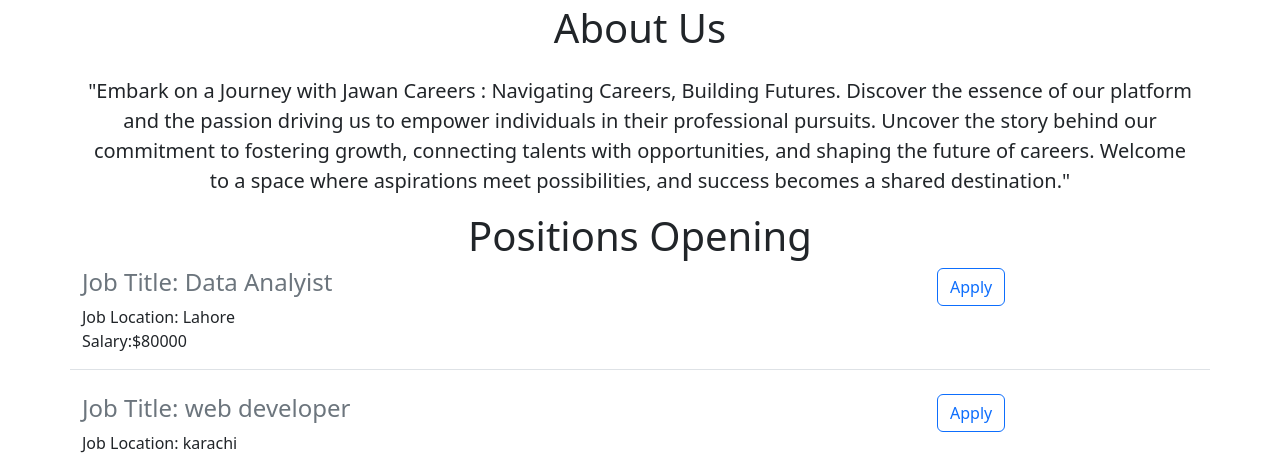
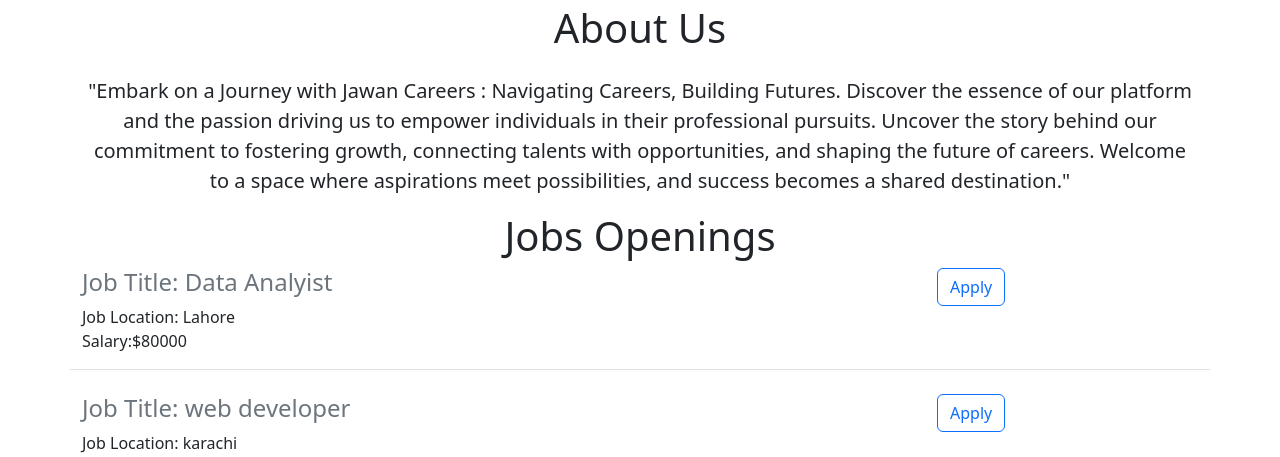
Before and after one commit to tahirarain085/Jawan-careers-website, a Flask app: page / in a window 1280 px wide. Shown: the part 524-981 px from the top of the page. Run offline with Flask 3, Linux system fonts and the light colour scheme.

Commit message:
new Comment

```diff
--- a/templates/home.html
+++ b/templates/home.html
@@ -79,7 +79,7 @@
 
   </div>
   <div class="container">
-    <h1 class="text-center">Positions Opening</h1>
+    <h1 class="text-center">Jobs Openings</h1>
     <div>
 
       {% for job in jobs %}
```
